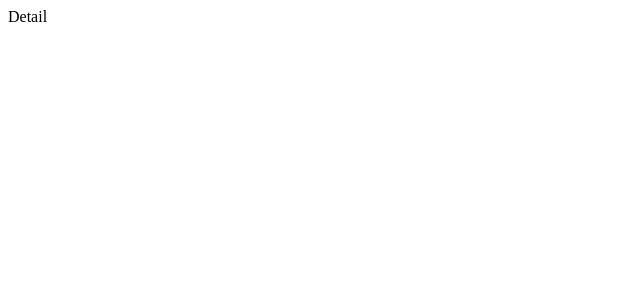
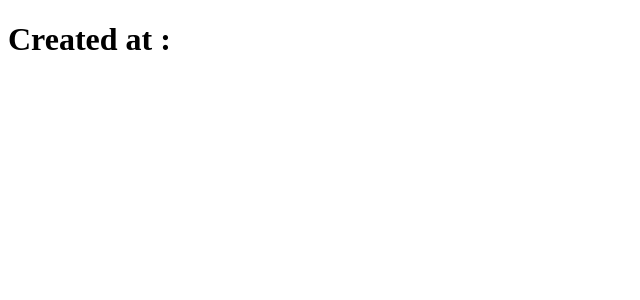
Before and after one commit to Parzival8971/nomadcoders-vanilla-redux, a React (Create React App) app: page /1 in a window 1280 px wide. Shown: the top 300 px of the page, without its empty margins (0-640 px from the left). Built offline with nearby package versions, Linux system fonts and the light colour scheme.

Commit message:
ADD, DELETE 기능을 만든다

```diff
--- /dev/null
+++ b/src/components/ToDo.js
@@ -0,0 +1,17 @@
+import React from 'react';
+import { useDispatch } from 'react-redux';
+import { Link } from 'react-router-dom';
+import { deleteToDo } from '../store';
+
+const ToDo = ({ text, id }) => {
+  const dispatch = useDispatch();
+
+  return (
+    <li>
+      <Link to={`/${id}`}>{text}</Link>
+      <button onClick={() => dispatch(deleteToDo(id))}>DEL</button>
+    </li>
+  );
+};
+
+export default ToDo;
--- a/src/routes/Detail.js
+++ b/src/routes/Detail.js
@@ -1,7 +1,20 @@
 import React from 'react';
+import { useSelector } from 'react-redux';
+import { useParams } from 'react-router-dom';
 
 const Detail = () => {
-  return <div>Detail</div>;
+  const params = useParams();
+  console.log(params.id);
+  const toDo = useSelector((state) => state);
+  console.log(toDo);
+  const toDoText = toDo.find((toDo) => toDo.id === parseInt(params.id));
+
+  return (
+    <div>
+      <h1>{toDoText?.text}</h1>
+      <h1>Created at : {toDoText?.id}</h1>
+    </div>
+  );
 };
 
 export default Detail;
--- a/src/routes/Home.js
+++ b/src/routes/Home.js
@@ -1,5 +1,6 @@
 import React, { useState } from 'react';
 import { useDispatch, useSelector } from 'react-redux';
+import ToDo from '../components/ToDo';
 import { addToDo } from '../store';
 
 const Home = () => {
@@ -26,7 +27,11 @@ const Home = () => {
         <input type='text' value={text} onChange={onChange} />
         <button>Add</button>
       </form>
-      <ul>{JSON.stringify(toDo)}</ul>
+      <ul>
+        {toDo.map((toDo) => (
+          <ToDo {...toDo} key={toDo.id} />
+        ))}
+      </ul>
     </>
   );
 };
--- a/src/store.js
+++ b/src/store.js
@@ -22,7 +22,7 @@ const reducer = (state = [], action) => {
     case ADD:
       return [{ text: action.text, id: Date.now() }, ...state];
     case DELETE:
-      return state.filter((toDo) => toDo !== action.id);
+      return state.filter((toDo) => toDo.id !== action.id);
     default:
       return state;
   }
```
